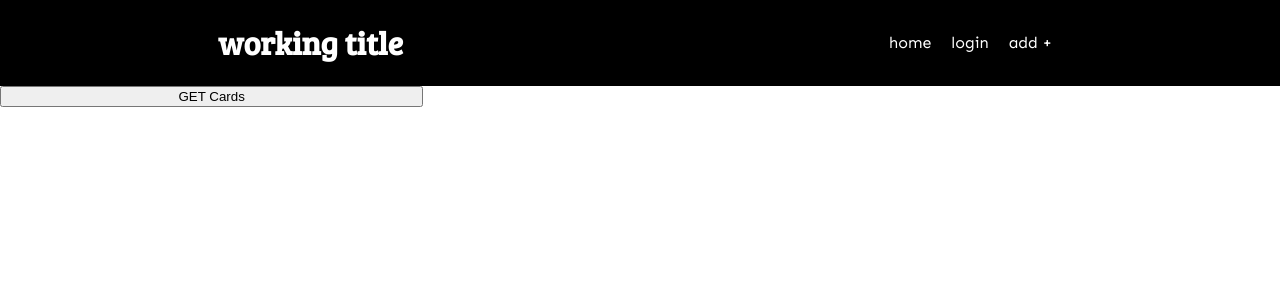
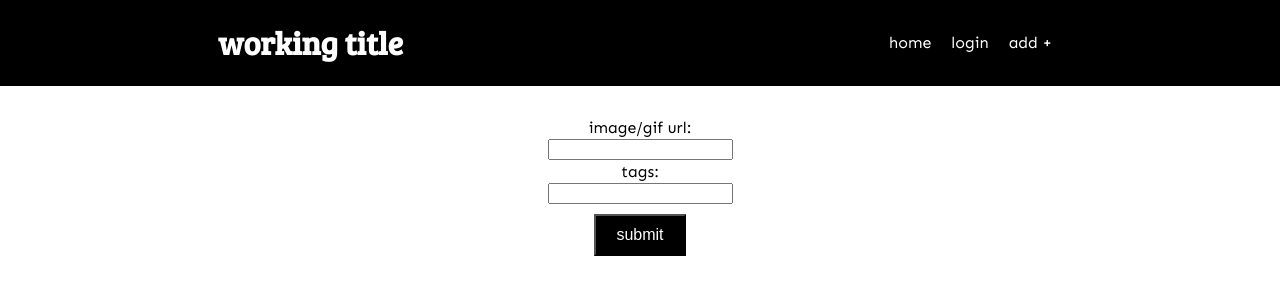
Before and after one commit to Project3-GA/frontend, a React (Create React App) app: page /gallery/create in a window 1280 px wide. Shown: the top 300 px of the page. Built offline with nearby package versions, Linux system fonts and the light colour scheme; sample sign-in values are in the browser's storage.

Commit message:
added create functionality

```diff
--- a/src/App.js
+++ b/src/App.js
@@ -1,7 +1,6 @@
 import './App.css'
 import React, { useState } from 'react';
-import Form from './Form';
-import Cardform from './Cardform';
+import CardCreate from './components/CardCreate'
 import Nav from './components/Nav'
 import LoginForm from './components/LoginForm';
 import SignupForm from './components/SignupForm';
@@ -23,6 +22,9 @@ function App() {
 					path='/signin'
 					render={(routerProps) => <LoginForm user={user} setUser={setUser} />}
 				/>
+				<PrivateRoute path='/gallery/create'>
+					<CardCreate />
+				</PrivateRoute>
 
 				<PrivateRoute path='/gallery'>
 					<Gallery />
--- a/src/components/CardCreate.js
+++ b/src/components/CardCreate.js
@@ -1,22 +1,43 @@
-// import React from 'react';
+import React, { useState } from 'react';
+import { Link } from 'react-router-dom'
 
-// const CardDetail = () => {
-// 	const[card]
-//     return (
-// 		<div>
-// 			<div>
-// 				<div>
-// 					<form onSubmit={handleCreate}>
-// 						<label htmlFor='url'>Url</label>
-// 						<input id='url' type='text' onChange={handleChange} />
-// 						<label htmlFor='tags'>tags</label>
-// 						<input id='tags' type='text' onChange={handleChange} />
-// 						<button type='submit'>submit</button>
-// 					</form>
-// 				</div>
-// 			</div>
-// 		</div>
-// 	);
-// };
+const CardCreate = () => {
+    const [card ,setCard] = useState({url: "", tags: []})
+	const [error, setError] = useState(false);
+    const token = localStorage.getItem('token')
 
-// export default CardDetail;
+	const handleChange = (event) => {
+		setCard({ ...card, [event.target.id]: event.target.value });
+	};
+	const handleSignIn = (event) => {
+		event.preventDefault();
+
+		const url = 'http://localhost:3000/api/cards';
+		fetch(url, {
+			method: 'POST',
+			headers: {
+				'Content-type': 'application/json; charset=UTF-8',
+                'Authorization': `Bearer ${token}`
+			},
+			body: JSON.stringify(card),
+		})
+			.then((res) => res.json())
+			.then((data) => console.log(data))
+			.catch(() => setError(true));
+	};
+	return (
+		<div>
+			<div className="form">
+				<form onSubmit={handleSignIn}>
+					<label htmlFor='url'>image/gif url:</label>
+					<input id='url' type='text' onChange={handleChange} />
+					<label htmlFor='tags'>tags:</label>
+					<input id='tags' type='text' onChange={handleChange} />
+					<button type='submit' className="submit-button">submit</button>
+				</form>
+			</div>
+		</div>
+	);
+};
+
+export default CardCreate
--- a/src/components/Nav.js
+++ b/src/components/Nav.js
@@ -8,7 +8,7 @@ const Nav = () => {
             <ul>
                 <li><Link to="/signup">home</Link></li>
                 <li><Link to="/signin">login</Link></li>
-                <li><Link to="/gallery">add +</Link></li>
+                <li><Link to="/gallery/create">add +</Link></li>
             </ul>
         </div>
     );
```
